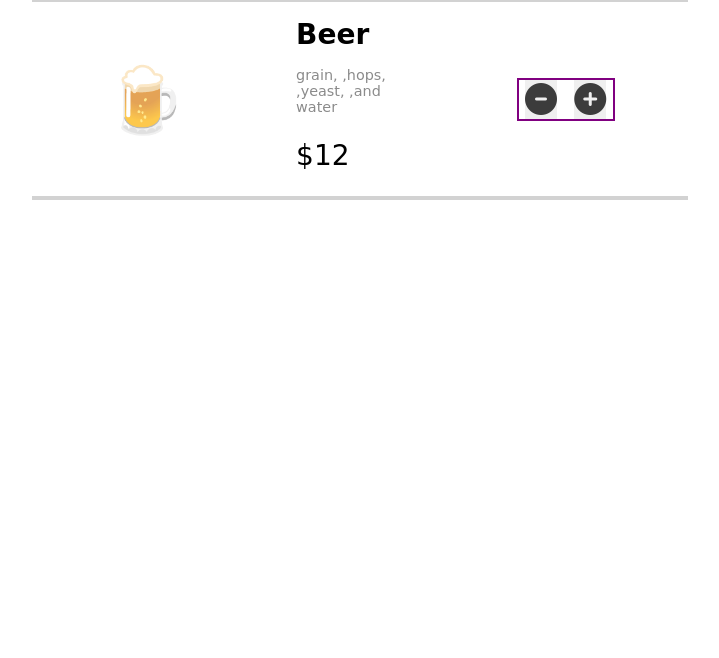
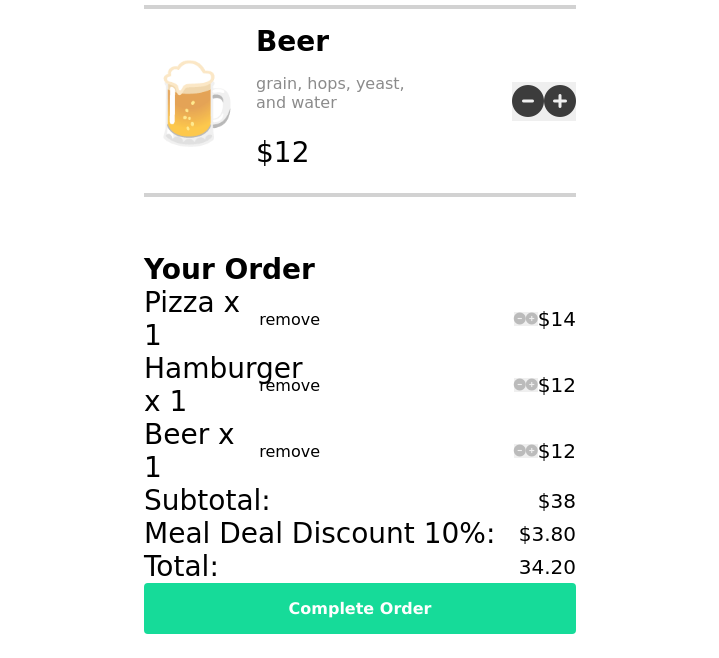
Before and after one commit to Pharma2022/restaurant-order-app, a website built with Vite: page index.html in a window 1280 px wide. Shown: the part 690-1348 px from the top of the page, without its empty margins (280-999 px from the left). Before the commit the page ends 994 px from the top, so only its background shows below. Built offline with nearby package versions, Linux system fonts and the light colour scheme; a web font is replaced by a local one.

Commit message:
remove to subtract +new remove func, fixed css

```diff
--- a/index.html
+++ b/index.html
@@ -31,31 +31,13 @@
   <!-- Order -->
   <section class="order-wrapper">
       <div class="container order-container flex-col" id="order">
-          <!-- <h3 class="order-title">Your Order</h3>
-          <div class="order-items-container flex-col" >
-                  <div class="order-item-wrapper flex-row space-between align-center">
-                      <div class="order-content-wrapper flex-row align-center space-between">
-                          <p class="order-content-food">Pizza</p>
-                          <span class="order-content-button">Remove</span>
-                      </div>
-                      <div class="order-price">$8</div>
-
-                  </div>
-
-
-          </div> -->
-          <!-- <div class="total-price-wrapper flex-row space-between align-center">
-              <span class="total-price-text">Total price:</span>
-              <span class="total-price-amount">$26</span>
-          </div>
-          <button class="order-button btn-primary">Complete Order</button> -->
       </div>
 
 
 
       <!-- <div class="container order-confirmation-container">
           <h3 class="order-confirmation-text">Thank you Shah your order is on the way </h3>
-          <button class="new-order-button">New Order</button>
+          <button class="new-order-button" id='new-order'>New Order</button>
       </div> -->
   </section>
 
@@ -66,7 +48,7 @@
           <input class="payment-form-input" type="name" id="name" />
           <input class="payment-form-input" type="text" id="card-number" />
           <input class="payment-form-input" type="number" id="cvv"/>
-          <button class="payment-button">Pay</button>
+          <button class="payment-button" id="payment-button">Pay</button>
       </form>
 
   </div>
--- a/main.js
+++ b/main.js
@@ -1,11 +1,13 @@
-import { renderMenu } from "./render"
-import { addItem } from "./render"
+import { renderMenu, renderOrder,subtractItem ,addItem,removeItem} from "./render"
+
 renderMenu()
-import { removeItem } from "./render"
+renderOrder()
+
 document.addEventListener('click',(e)=>{
-   const {target:{dataset:{add,remove}}}=e
+   const {target:{dataset:{add,subtract,remove}}}=e
 
     add&&addItem(add)
+    subtract&&subtractItem(subtract)
     remove&&removeItem(remove)
 
 })
--- a/render.js
+++ b/render.js
@@ -2,18 +2,20 @@ import { menuArray } from "./data";
 import { menu,order } from "./consts";
 
 
-let ordersArr=[]
+// let ordersArr=[]
+
+let ordersArr=menuArray.map(item=>({...item,count:1}))
 const targetFood=(ID,arr)=>arr.filter(({id})=>id===ID)[0]
 
 
 
 
-export const removeItem=(ID)=>{
-    console.log(ID)
+export const subtractItem=(ID)=>{
+
     const targetOrderFood= targetFood(ID,ordersArr)
 
     targetOrderFood.count ? targetOrderFood.count-- :""
-    ordersArr=(!targetOrderFood.count&&ordersArr.filter(({id})=>id!==ID))||ordersArr
+    targetOrderFood.count===0&& removeItem(ID)
     renderMenu()
     renderOrder()
 }
@@ -27,12 +29,16 @@ export const addItem=(ID)=>{
     renderOrder()
 }
 
+export const removeItem=(ID)=>{
 
+     ordersArr=ordersArr.filter(({id})=>id!==ID)
+     renderMenu()
+     renderOrder()
+}
 
 
 export const renderMenu=()=>{
-    // need to have a function that filters through the order array and accesses the count of each item.
-    // If the count is 0 or less need to disable the remove button
+
     menu.innerHTML=`<div class="menu-item-wrapper flex-col">${
     menuArray.map(({
         name,
@@ -41,22 +47,22 @@ export const renderMenu=()=>{
         emoji,
         id,
         type,})=>
-            `<div class="menu-item  flex-row  align-center">
-                <div class="menu-content-wrapper flex-row align-center space-between">
-                        <div class="menu-food-emoji">
+            `<div class="menu-item  flex-row   align-center space-between">
+                <div class="menu-content-wrapper flex-row align-center">
+                        <div class="menu-food-emoji ">
                                 ${emoji}
                         </div>
-                        <div class="menu-content-food-wrapper flex-col">
+                        <div class="menu-content-food-wrapper flex-col ">
                             <h3 class="menu-food-name">${name}</h3>
-                            <p class="menu-food-ingredients">
-                                ${ingredients.map((item,i)=> i < (ingredients.length-1) ? `${item}, ` : `and ${item}`)}
+                            <p class="menu-food-ingredients flex-col ">
+                                ${ingredients.map((item,i)=> i < (ingredients.length-1) ? `${item}, ` : `and ${item}`).join("")}
                             </p>
                             <p class="menu-food-price">$${price}</p>
                         </div>
                 </div>
-                <div class="menu-button-wrapper flex-row space-around">
+                <div class="menu-button-wrapper flex-row space-between">
                     <button class="menu-button"  >
-                    <i class="fa-solid fa-circle-minus" data-remove="${id}">
+                    <i class="fa-solid fa-circle-minus" data-subtract="${id}">
                             </i>
                     </button>
                     <button class="menu-button space-around"  >
@@ -70,7 +76,7 @@ export const renderMenu=()=>{
 
 }</div>`}
 
-const renderOrder=()=>{
+export const renderOrder=()=>{
 
     order.innerHTML=ordersArr.length?`<h3 class="order-title">Your Order</h3>
         <div class="order-items-container flex-col" >
@@ -78,24 +84,73 @@ const renderOrder=()=>{
                  `<div class="order-item-wrapper flex-row space-between align-center">
                             <div class="order-content-wrapper flex-row align-center space-between">
                                     <p class="order-content-food">
-                                        ${name}
+                                        ${name} x ${count}
                                     </p>
-                                    <span class='quantity'>Quantity: ${count} </span>
+                                    <span data-remove="${id}">remove</span>
+
+
+
+
+
+
+                            </div>
+
+                            <div class='order-price-wrapper flex-row space-between align-center'>
+                                 <div class='order-content-button-wrapper flex-row space-around align-center'>
                                     <button class="order-content-button"  >
-                                    ${count===1 ?`<span data-remove="${id}">remove</span>`:`<i class="fa-solid fa-circle-minus"data-remove="${id}">
-                                            </i>`}
+                                        <i class="fa-solid fa-circle-minus" data-subtract="${id}">
+                                                </i>
                                     </button>
                                     <button class="order-content-button"  >
                                         <i class="fa-solid fa-circle-plus" data-add="${id}" >
                                                 </i>
                                     </button>
 
-
                                 </div>
 
-                            <p class="order-price"
-                                $${price}
+
+                                <p class="order-price">
+                                $${price*count}
                                 </p>
+                            </div>
 
                     </div>`).join("")}
-        </div>`:""}
+        </div>
+
+        ${getOrderTotalHtml()}
+        `:""
+
+    }
+
+
+
+export const getOrderTotalHtml=()=>{
+    const subTotal = ordersArr.reduce((acc,{price})=>acc+price,0)
+
+
+    const isDiscounted = ordersArr.filter(({type})=>type==='drink'&&type==='food')
+
+    const total=isDiscounted? (subTotal*0.9).toFixed(2) :subTotal
+    const discount =isDiscounted ? (subTotal-total).toFixed(2) :null
+
+
+    return `${isDiscounted?
+            `<div class="total-price-wrapper flex-row space-between align-center">
+                <span class="total-price-text">Subtotal: </span>
+                <span class="total-price-amount">$${subTotal}</span>
+            </div>
+            <div class="total-price-wrapper flex-row space-between align-center">
+                <span class="total-price-text">Meal Deal Discount 10%: </span>
+                <span class="total-price-amount">$${discount}</span>
+            </div>
+            `:"" }
+
+            <div class="total-price-wrapper flex-row space-between align-center">
+                <span class="total-price-text">Total:</span>
+                <span class="total-price-amount">${total}</span>
+            </div>
+
+            <button class="order-button btn-primary">Complete Order</button>`
+
+
+}
--- a/style.css
+++ b/style.css
@@ -1,4 +1,4 @@
-*,::before,::after{
+*,*::before,*::after{
   box-sizing: border-box
 }
 :root{
@@ -21,6 +21,11 @@
   --green-200:#16db99;
   --green-500:#065F46;
 
+}
+
+html{
+
+ /* font-size: .7rem; */
 }
 
   /* <!--CSS RESET --> */
@@ -60,23 +65,20 @@ button,input{
 .wrap{
   flex-wrap: wrap;
 }
+.width-full{
+  width: 100%;
+}
+
 .container{
-  width: 90%;
+  width: 100%;
+  max-width: 100%;
   margin-inline:auto;
-  padding: 1rem;
+  padding-inline: .5rem;
+  padding-block: 1rem;
+
+
 }
-@media(min-width:640px){
-  .container{
-      padding: 2rem;
-      max-width: 45rem;
-  }
-  .menu-food-emoji{
-    font-size: 4.875rem;
-  }
-  .menu-food-ingredients{
-    font-size: 1rem;;
-  }
-}
+
 
 
   /* <!-- Typography --> */
@@ -84,8 +86,10 @@ button,input{
 
 body{
   font-family: var(--ff-smythe);
+
 }
 header{
+  max-width: 100%;
   text-align: left;
   font-weight: 400;
 
@@ -176,11 +180,6 @@ header{
      font-weight: 700;
 
 }
-/* div class="total-price-wrapper flex-row">
-                  <span class="total-price-text">Total price:</span>
-                  <span class="total-price-amount">$26</span>
-              </div>
-              <button class="order-button">Complete Order</button> */
 
 .new-order-button{
   font-family: var(--ff-verdana);
@@ -222,6 +221,7 @@ header{
 header{
   background-image: url('./assets/img/jimmys-diner.png');
   height: 18rem;
+  width: 100vw;
   background-repeat: no-repeat;
   background-size: cover;
   background-position: center center;
@@ -231,8 +231,7 @@ header{
 .header-container{
 
    justify-content: center;
-  /* align-items:center */
-  gap:1rem;
+
 }
 
 .title{
@@ -257,22 +256,23 @@ header{
 
 
   width: 100%;
-  gap:1.5rem;
-  justify-content: space-evenly;
-}
-.menu-item>*{
-  max-width: 100%;
+
 }
 
+
 .menu-content-wrapper{
-  flex: .5;
+
+}
+.menu-button-wrapper{
+
 }
 .menu-content-food-wrapper{
-  flex: .5;
-  min-width: 7.7rem;
+
+  width: 10rem;;
+
 }
 .menu-food-emoji{
-  min-width: 5.5rem;
+  min-width: 3.5rem;
 
 
 }
@@ -287,9 +287,9 @@ header{
    padding-block: 1rem;
 }
 .menu-button-wrapper{
-  border: 2px solid purple;
-  gap:.25rem;
-  flex:.15
+
+
+
 
 }
 .menu-button{
@@ -320,13 +320,19 @@ header{
 
 }
 .order-content-wrapper{
+  flex:1;
+  max-width: 11rem;
 
 }
 .order-content-food{
+  /* min-width: 4rem; */
+}
 
+.quantity{
+  /* margin-right: 2rem;; */
 }
 .order-content-button{
-  margin-left: 2rem;;
+
 }
 .order-price{
 
@@ -376,3 +382,20 @@ header{
 i:hover{
   cursor: pointer;
 }
+
+@media(min-width:680px){
+  .container{
+      padding: 1.5rem;
+      max-width: 30rem;
+  }
+  .menu-food-emoji{
+    font-size: 4.875rem;
+    min-width:7rem;
+  }
+  .menu-food-ingredients{
+    font-size: 1rem;;
+  }
+  .order-content-food{
+    min-width: 6rem;
+  }
+}
```
Lines whose indentation alone changed are shown as unchanged.
